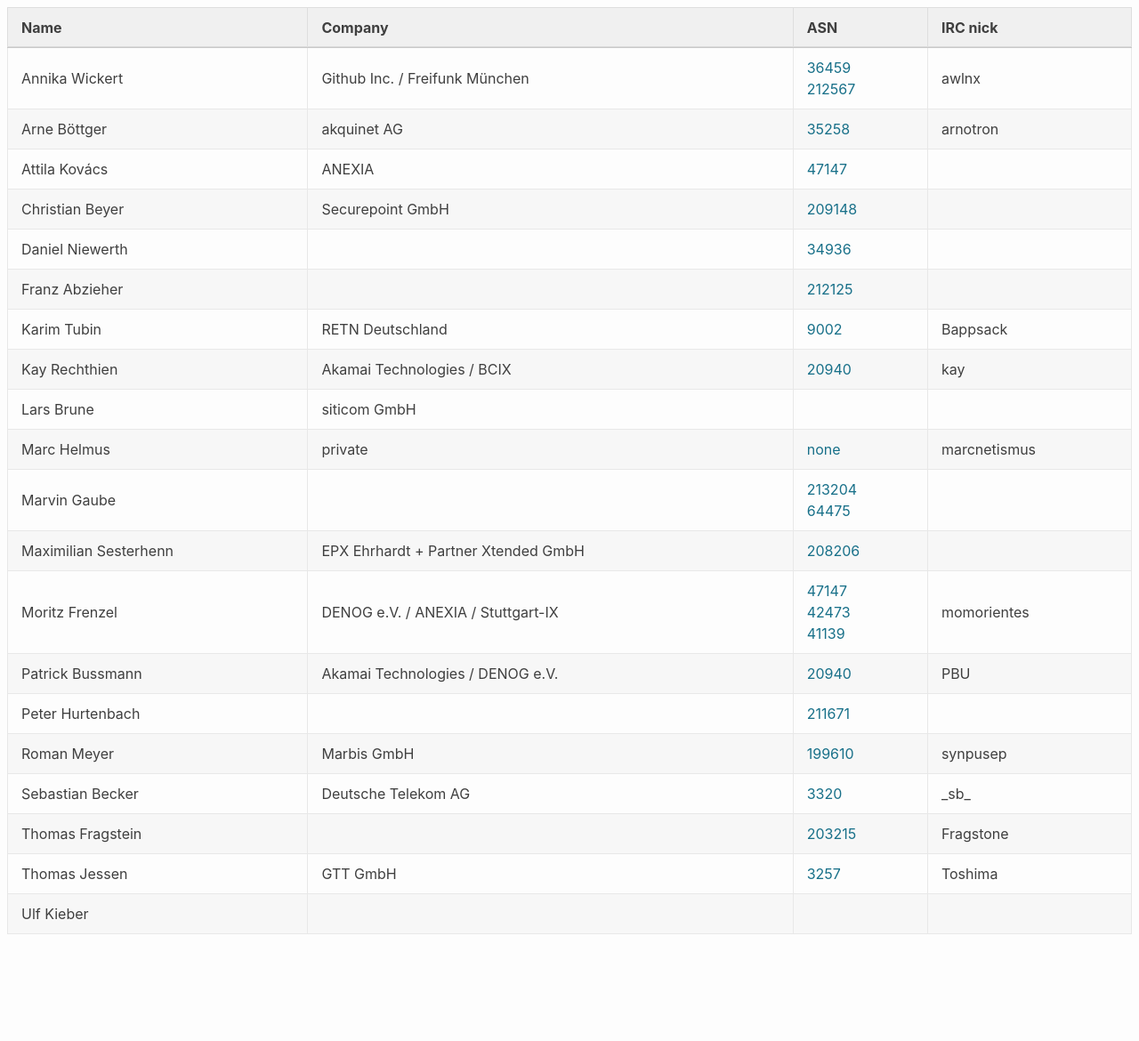
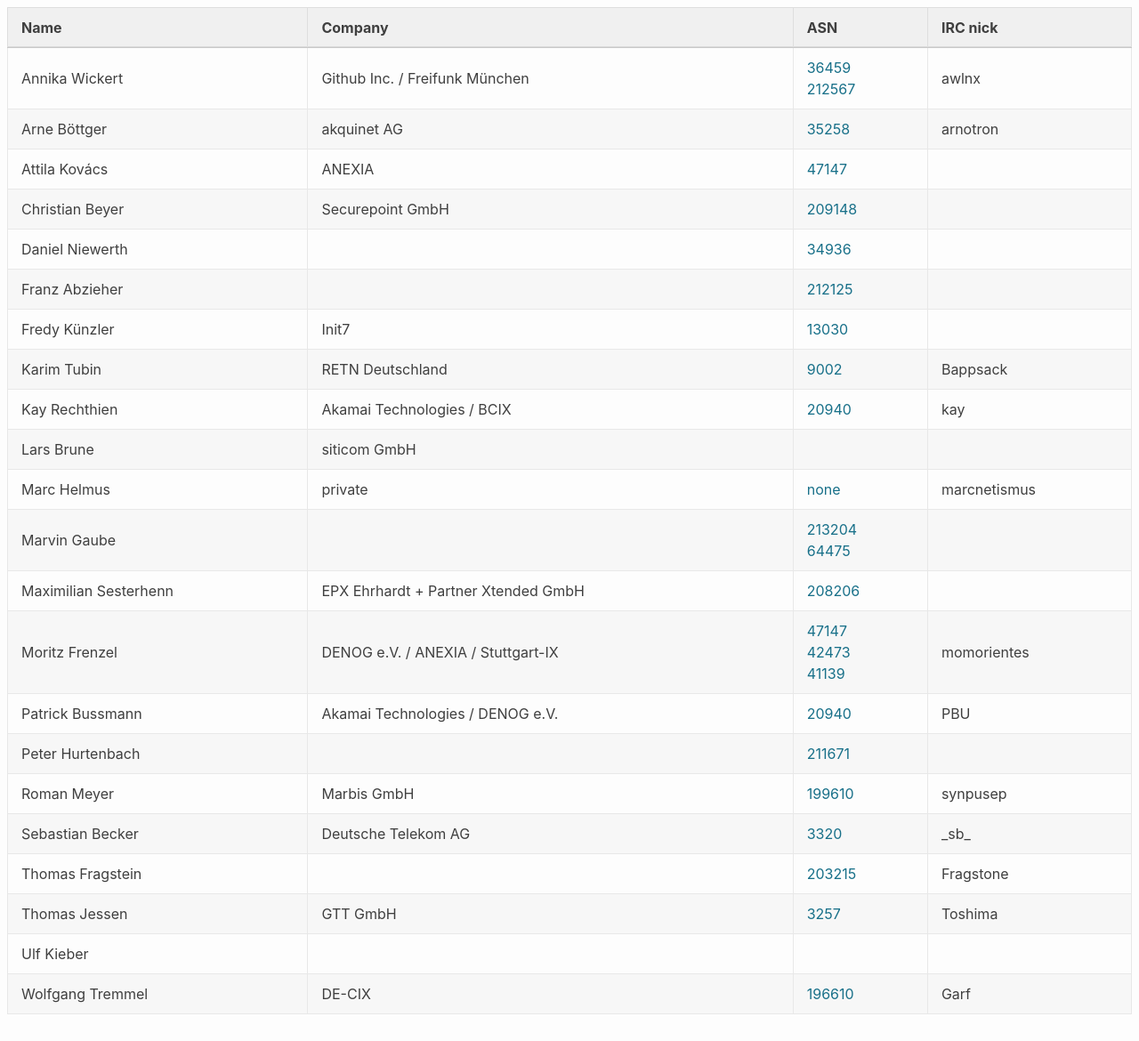
Before and after one commit to denog/pretix-attendeelist, a Jekyll site: the page built from meetup_2021_02/index.markdown, in a window 1280 px wide and 1170 px high. Shown: the whole window at 89% size. Built offline with Jekyll 4.4.1, drawn with Linux system fonts in a browser that asks for light colours.

Commit message:
Latest data: Fri Apr  9 13:52:02 UTC 2021

```diff
--- a/_data/attendees_meetup_2021-02.json
+++ b/_data/attendees_meetup_2021-02.json
@@ -34,6 +34,12 @@
     "company": null,
     "irc": null,
     "asn": "212125"
+  },
+  {
+    "name": "Fredy Künzler",
+    "company": "Init7",
+    "irc": null,
+    "asn": "13030"
   },
   {
     "name": "Karim Tubin",
@@ -118,5 +124,11 @@
     "company": null,
     "irc": null,
     "asn": null
+  },
+  {
+    "name": "Wolfgang Tremmel",
+    "company": "DE-CIX",
+    "irc": "Garf",
+    "asn": "196610"
   }
 ]
```
